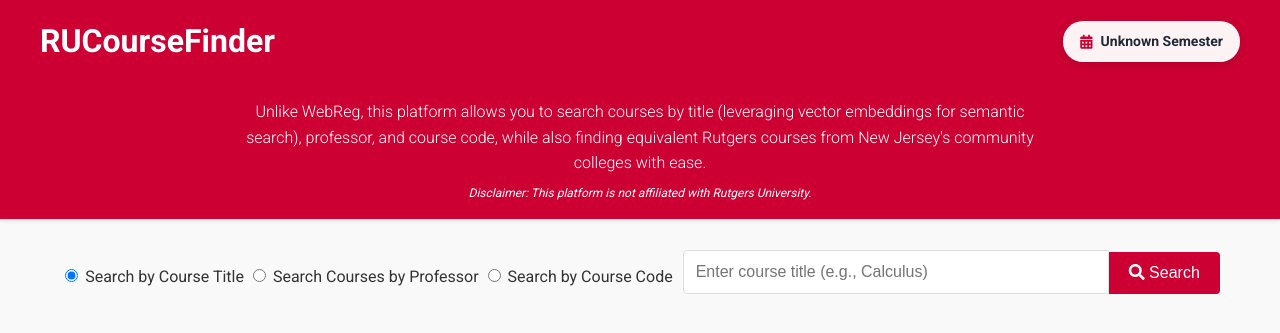
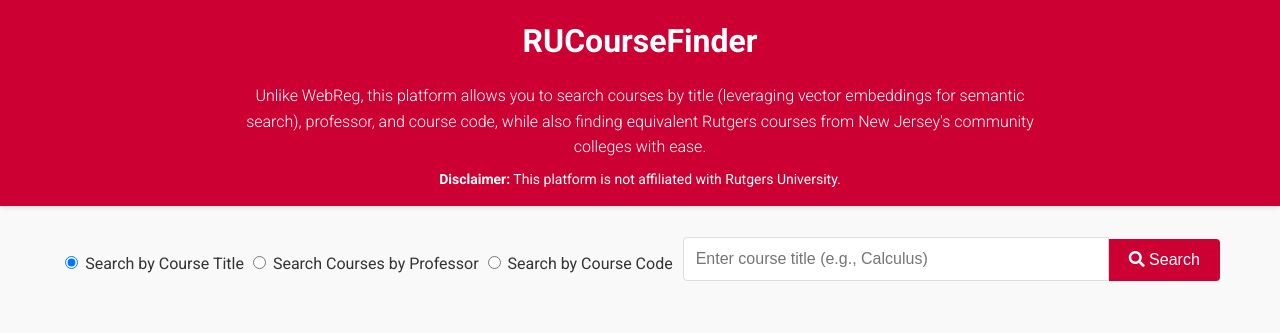
Before and after one commit to ivan5355/RUCourseFinder, a FastAPI app: page / in a window 1280 px wide. Shown: the top 333 px of the page. Run offline with FastAPI, Linux system fonts and the light colour scheme; parts of the project's set-up code (start-up, migrations or seed data) failed here and were passed over.

Commit message:
Revert "small fix"
This reverts commit c0f02b28106ba6100be8efbfa54b4f8422bc8208.

```diff
--- a/app.py
+++ b/app.py
@@ -6,7 +6,7 @@ from controller import course_search
 import os
 import uvicorn
 
-app = FastAPI(debug=True)
+app = FastAPI()
 
 # Mount static files
 app.mount("/static", StaticFiles(directory="static"), name="static")
@@ -19,13 +19,14 @@ courses_controller = course_search(courses_data_path='data/rutgers_courses.json'
 your_location = None
 college_distances = None
 
+@app.get("/health")
+async def health_check():
+    """Health check endpoint for monitoring and load balancers."""
+    return {"status": "healthy", "message": "Rutgers Course Finder is running"}
 
 @app.get("/", response_class=HTMLResponse)
 async def search_page(request: Request):
-    return templates.TemplateResponse("main.html", {
-        "request": request,
-        "semester_info": courses_controller.semester_info
-    })
+    return templates.TemplateResponse("main.html", {"request": request})
 
 @app.post("/save_location")
 async def save_location(request: Request):
@@ -166,7 +167,7 @@ async def search_by_professor(request: Request):
         if not search_term:
             return {'status': 'error', 'message': 'Search term is required'}
 
-        results = await courses_controller.search_by_professor(search_term)
+        results = courses_controller.search_by_professor(search_term)
 
         return {
             'status': 'success',
--- a/scripts/update_course_data.py
+++ b/scripts/update_course_data.py
@@ -13,6 +13,7 @@ def get_current_semester():
     current_date = date.today()
     current_year = current_date.year
     current_month = current_date.month
+
 
     def term_exists(year, term):
         """Check if course data exists for a given year/term without downloading all data."""
--- a/static/css/main.css
+++ b/static/css/main.css
@@ -67,16 +67,16 @@ body {
 
 .navbar-top {
    display: flex;
-   justify-content: space-between;
+   justify-content: center;
    align-items: center;
-   margin-bottom: 1rem;
 }
 
 .navbar-brand {
    color: white;
    text-decoration: none;
    font-size: 2rem;
-   font-weight: 700;
+   font-weight: bold;
+   text-align: center;
 }
 
 .navbar-links {
@@ -111,14 +111,9 @@ body {
 }
 
 .navbar-description p {
-   font-size: 12px;
-   color: #6b7280;
-   font-style: italic;
+   color: white;
    margin: 0;
-}
-
-.disclaimer-text {
-    color: #fff !important;
+   font-size: 14px;
 }
 
 .container {
@@ -490,34 +485,38 @@ h3 {
     box-shadow: 0 2px 4px rgba(204, 0, 51, 0.3);
 }
 
-
-.semester-badge {
-   display: inline-flex;
-   align-items: center;
-   gap: 8px;
-   background: rgba(255, 255, 255, 0.95);
-   padding: 8px 16px;
-   border-radius: 20px;
-   box-shadow: 0 2px 8px rgba(0, 0, 0, 0.15);
-   backdrop-filter: blur(10px);
-   border: 1px solid rgba(255, 255, 255, 0.2);
+/* Professor Suggestions Styles */
+.suggestions-container {
+    background: #f8f9fa;
+    border: 2px dashed #dee2e6;
 }
 
-.semester-badge .fas {
-   color: #cc0033;
-   font-size: 14px;
+.suggestions-message {
+    font-size: 1.1rem;
+    margin-bottom: 1rem;
+    color: #495057;
+    font-weight: 500;
 }
 
-.semester-name {
-   color: #1f2937;
-   font-weight: 600;
-   font-size: 14px;
+.suggestions-list h4 {
+    margin: 0.5rem 0;
+    color: #343a40;
+    font-size: 1rem;
 }
 
-p {
-    margin-bottom: 1rem;
+.suggestion-item {
+    background: #e9ecef;
+    padding: 0.75rem 1rem;
+    margin: 0.5rem 0;
+    border-radius: 6px;
+    cursor: pointer;
+    transition: all 0.2s ease;
+    border: 1px solid #ced4da;
 }
 
-p strong {
-    font-weight: 600;
+.suggestion-item:hover {
+    background: #cc0033;
+    color: white;
+    transform: translateY(-1px);
+    box-shadow: 0 2px 4px rgba(204, 0, 51, 0.3);
 }
--- a/templates/main.html
+++ b/templates/main.html
@@ -24,16 +24,12 @@
         <div class="navbar-container">
             <div class="navbar-top">
                 <a href="/" class="navbar-brand">RUCourseFinder</a>
-                <div class="semester-badge">
-                    <i class="fas fa-calendar-alt"></i>
-                    <span class="semester-name">{{ semester_info.semester_name if semester_info.semester_name else "Unknown Semester" }}</span>
-                </div>
             </div>
             <div class="navbar-description">
                 <h3>
                     Unlike WebReg, this platform allows you to search courses by title (leveraging vector embeddings for semantic search), professor, and course code, while also finding equivalent Rutgers courses from New Jersey's community colleges with ease.
                 </h3>
-                <p><span class="disclaimer-text">Disclaimer: This platform is not affiliated with Rutgers University.</span></p>
+                <p><strong>Disclaimer:</strong> This platform is not affiliated with Rutgers University.</p>
             </div>
         </div>
     </nav>
```
Also changed, not shown: controller.py (+0 -51 lines), .github/workflows/python-app.yml, 1 other file.
